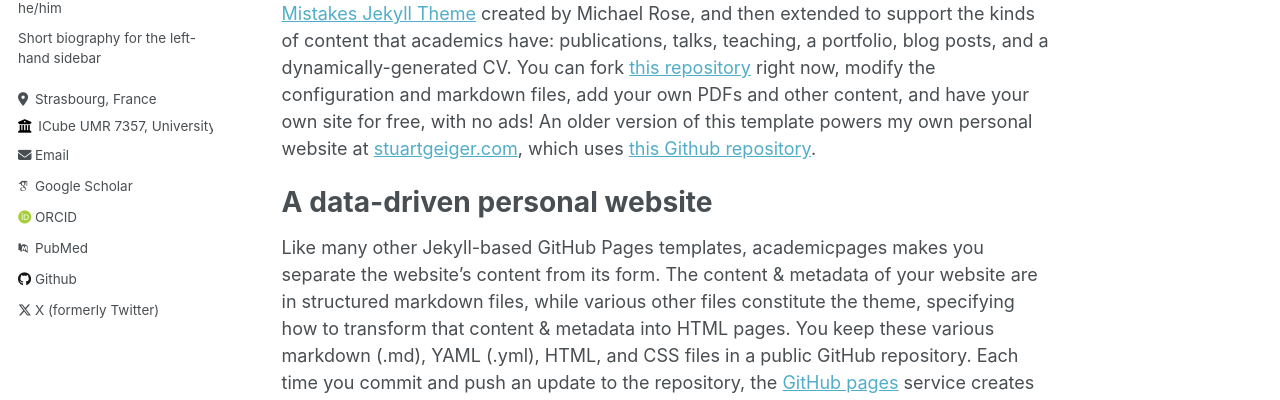
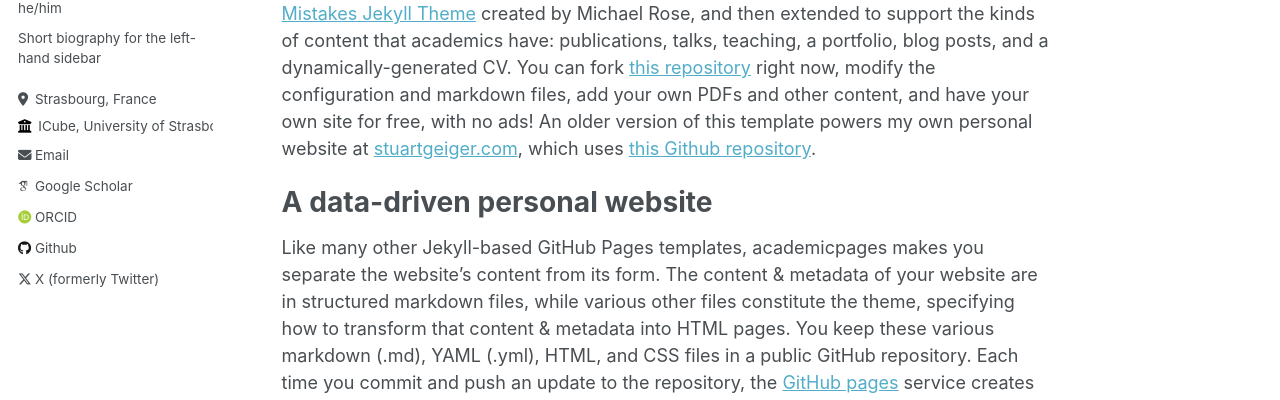
Before and after one commit to Romain96/Romain96.github.io, a Jekyll site: the page built from _pages/about.md, in a window 1280 px wide. Shown: the part 264-664 px from the top of the page. Built offline with Jekyll 4.4.1, drawn with Linux system fonts in a browser that asks for light colours; some web fonts are replaced.

Commit message:
profile pic

```diff
--- a/_config.yml
+++ b/_config.yml
@@ -21,56 +21,56 @@
 #               Additional customization can be done by editing /_includes/author-profile.html
 author:
   # Biographic information
-  avatar           : "profile.png"
+  avatar           : "rp.png"
   name             : "Romain Perrin"
   pronouns         : "he/him"
   bio              : "Short biography for the left-hand sidebar"
   location         : "Strasbourg, France"
-  employer         : "ICube UMR 7357, University of Strasbourg"
+  employer         : "ICube, University of Strasbourg"
   uri              : # URL
   email            : "romain.perrin@unistra.fr"
 
   # Academic websites
-  arxiv            : # URL - Update with the correct link to your profile
+  #arxiv            : # URL - Update with the correct link to your profile
   googlescholar    : "https://scholar.google.com/citations?user=HXjAJR4AAAAJ&hl"
-  impactstory      : # URL
+  #impactstory      : # URL
   orcid            : "https://orcid.org/0009-0001-6534-9727"
-  pubmed           : "https://www.ncbi.nlm.nih.gov/pubmed/?term=john+snow"
-  researchgate     : # URL
+  #pubmed           : "https://www.ncbi.nlm.nih.gov/pubmed/?term=john+snow"
+  #researchgate     : # URL
 
   # Repositories and software development
-  bitbucket        : # Username - Update with your username on the site
-  codepen          : # Username
-  dribbble         : # Username
+  #bitbucket        : # Username - Update with your username on the site
+  #codepen          : # Username
+  #dribbble         : # Username
   github           : "academicpages"
-  kaggle           : # Username
-  stackoverflow    : # User number or user number and name (i.e., use "1" or "1/jeff-atwood")
+  #kaggle           : # Username
+  #stackoverflow    : # User number or user number and name (i.e., use "1" or "1/jeff-atwood")
 
   # Social media
-  bluesky          : #"bsky.app" # Replace this with you Bluesky username
-  facebook         : # Username
-  flickr           : # Username
-  foursquare       : # Username
-  goodreads        : # Username
-  google_plus      : # Username
-  keybase          : # Username
-  instagram        : # Username
-  lastfm           : # Username
-  linkedin         : # Username
-  mastodon         : # URL
-  medium           : # URL
-  pinterest        : # Username
-  soundcloud       : # Username
-  steam            : # Username
-  telegram         : # URL
-  tumblr           : # Username
+  #bluesky          : #"bsky.app" # Replace this with you Bluesky username
+  #facebook         : # Username
+  #flickr           : # Username
+  #foursquare       : # Username
+  #goodreads        : # Username
+  #google_plus      : # Username
+  #keybase          : # Username
+  #instagram        : # Username
+  #lastfm           : # Username
+  #linkedin         : # Username
+  #mastodon         : # URL
+  #medium           : # URL
+  #pinterest        : # Username
+  #soundcloud       : # Username
+  #steam            : # Username
+  #telegram         : # URL
+  #tumblr           : # Username
   twitter          : "@rombruper"
-  vine             : # Username
-  weibo            : # Username
-  wikipedia        : # Username
-  xing             : # Username
-  youtube          : # Username
-  zhihu            : # URL
+  #vine             : # Username
+  #weibo            : # Username
+  #wikipedia        : # Username
+  #xing             : # Username
+  #youtube          : # Username
+  #zhihu            : # URL
 
 
 # Site Settings
```
Also changed, not shown: 2 other files.
